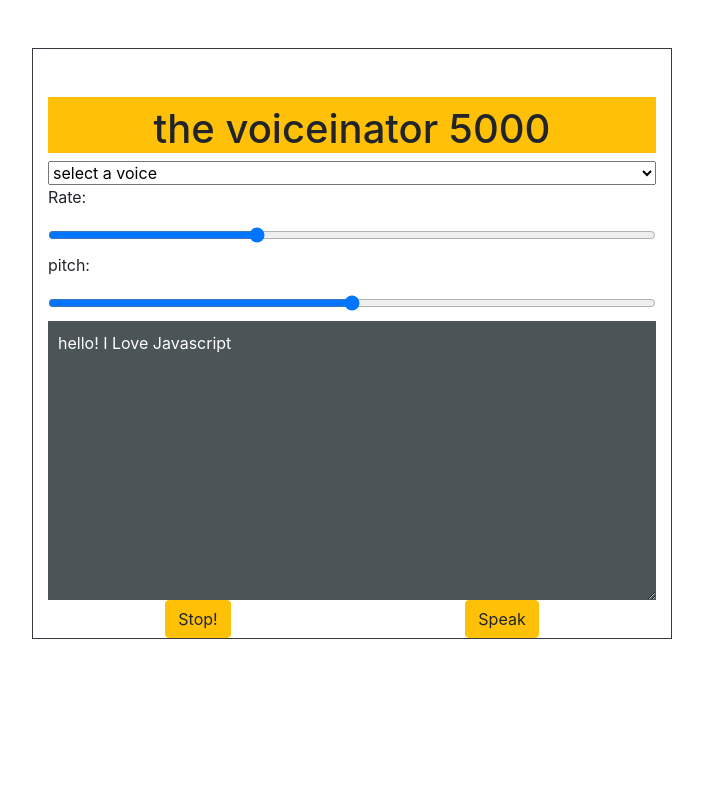
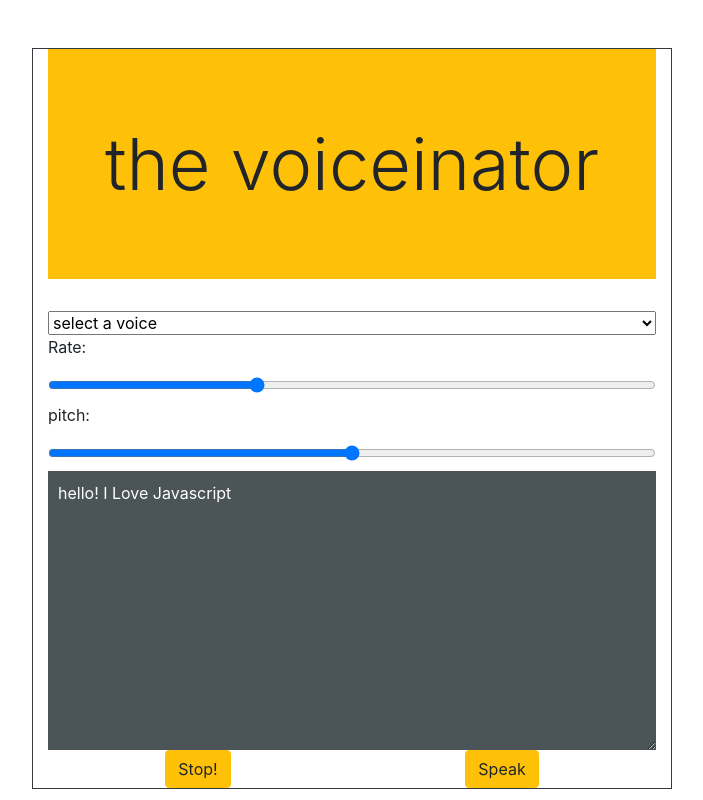
Before and after one commit to ghost-fa/the-voice, a website: page index.html in a window 1280 px wide. Shown: the whole page, without its empty margins (288-991 px from the left). Drawn offline with nearby package versions, Linux system fonts and the light colour scheme.

Commit message:
add styles to the html

```diff
--- a/index.html
+++ b/index.html
@@ -10,8 +10,8 @@
 </head>
 <body>
 <main class="container  flex border border-dark mt-5 w-50">
-    <header class="mt-5 text-center bg-warning">
-          <h1 class="pt-2">the voiceinator 5000</h1>
+    <header class=" jumbotron jumbotron-fluid  text-center bg-warning">
+          <h1 class="pt-2 lead display-3">the voiceinator</h1>
     </header>
     <section class="d-flex flex-column ">
         <select name="voice" id="voices">
--- a/scripts/main.js
+++ b/scripts/main.js
@@ -28,7 +28,7 @@ function toggle(startOver = true){
 }
 
 function setOption(){
-  console.log(this.name, this.value);
+
   msg[this.name] = this.value;
   toggle();
 }
```
